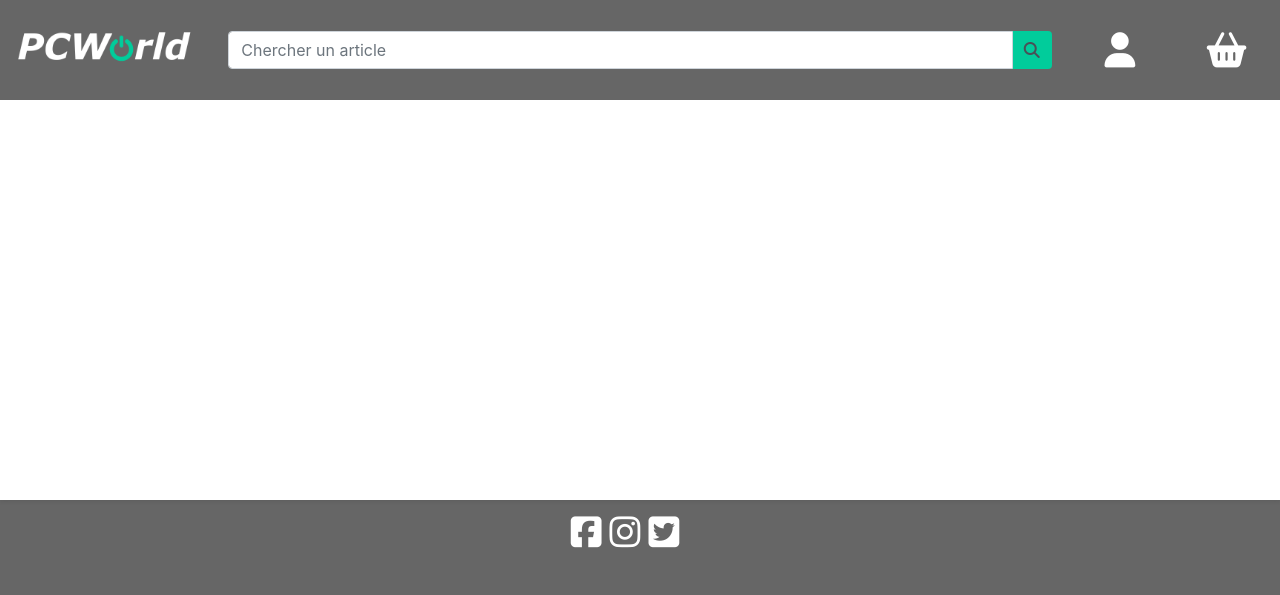
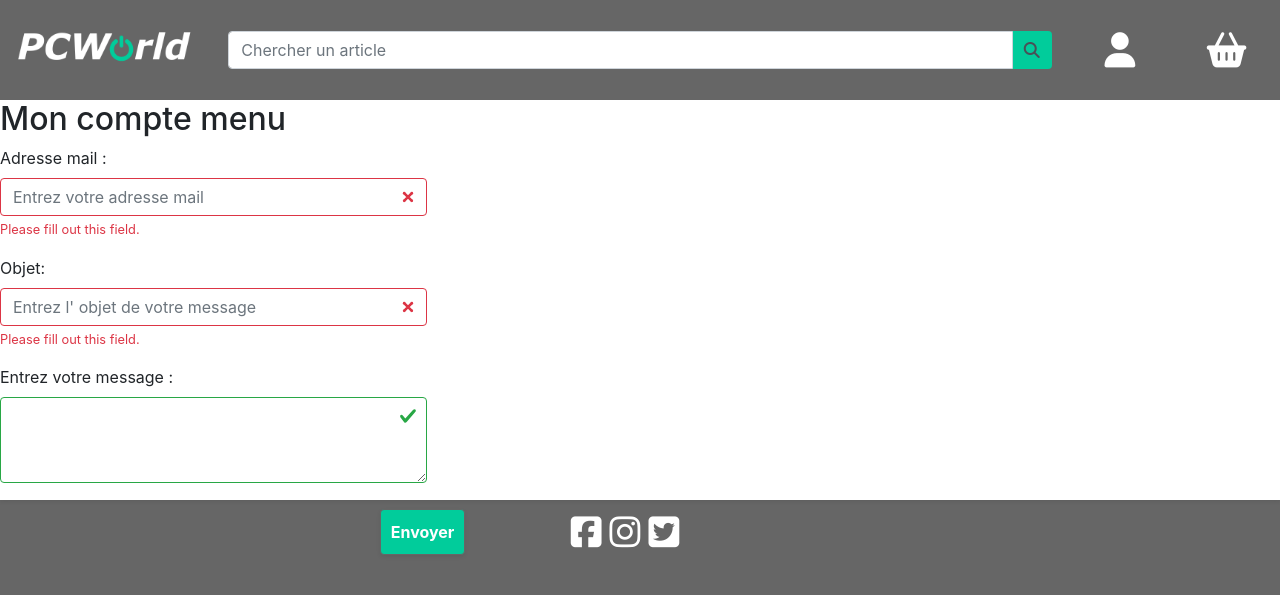
Before and after one commit to parshimipopeli/afpa-e-commerce, a plain HTML site: page customer-adress.html in a window 1280 px wide. Drawn offline with nearby package versions, Linux system fonts and the light colour scheme.

Commit message:
ajout page custommer

```diff
--- a/customer-adress.html
+++ b/customer-adress.html
@@ -53,8 +53,38 @@
 
 
         <!-- CORPS DE PAGE -->
-            <div class="container-fluid shadow-sm ">
-                <div class="row col-12 col-lg-4 compte-menu">
+        <div class="container-fluid shadow-sm compte-menu">
+            <div class="row  ml-0 mr-0 pl-0 pr-0 ">
+                <div class="col-lg-4 pl-0 pr-0">
+                    <div class="infos">
+                        <h2>Mon compte menu</h2>
+
+                        <form action="/action_page.php" class="was-validated">
+                            <div class="form-group">
+                                <label for="mail">Adresse mail :</label>
+                                <input type="mail" class="form-control" id="mail"
+                                    placeholder="Entrez votre adresse mail" name="mail" required>
+                                <div class="valid-feedback">Valid.</div>
+                                <div class="invalid-feedback">Please fill out this field.</div>
+                            </div>
+                            <div class="form-group">
+                                <label for="objet">Objet:</label>
+                                <input type="text" class="form-control" id="objet"
+                                    placeholder="Entrez l' objet de votre message" name="obj" required>
+                                <div class="valid-feedback">Valid.</div>
+                                <div class="invalid-feedback">Please fill out this field.</div>
+                            </div>
+                            <div class="form-group">
+                                <label for="message">Entrez votre message :</label>
+                                <textarea class="form-control" id="message" rows="3"></textarea>
+                            </div>
+                            <div class="form-group">
+                                <button type="submit" class="btn btn-secondary btn-contact shadow-sm">Envoyer</button>
+                            </div>
+                        </form>
+
+                    </div>
+                </div>
 
 
 
```
Lines whose indentation alone changed are shown as unchanged.
